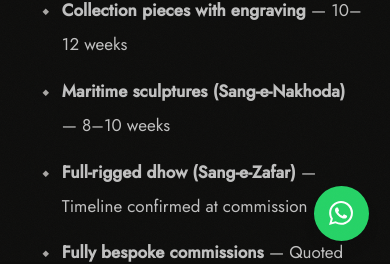
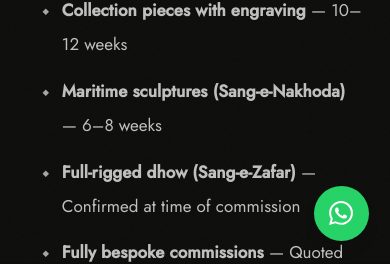
Before and after one commit to khanshahbaz104/sangetaj, a Next.js app: page /shipping in a window 390 px wide. Shown: the part 582-846 px from the top of the page. Built offline with nearby package versions, Linux system fonts and the light colour scheme.

Commit message:
Fix mobile rendring issue

```diff
--- a/src/app/collections/[slug]/page.tsx
+++ b/src/app/collections/[slug]/page.tsx
@@ -288,7 +288,7 @@ export default async function ProductPage({
 
               <div className="mt-6 text-center">
                 <p className="text-sm italic" style={{ color: "rgba(240,237,232,0.65)" }}>
-                  Pricing provided privately upon inquiry. Corporate quotations available for orders of 5+.
+                  Pricing provided privately upon inquiry. Corporate and institutional quotations available on request.
                 </p>
               </div>
             </RevealSection>
--- a/src/app/corporate/page.tsx
+++ b/src/app/corporate/page.tsx
@@ -183,7 +183,7 @@ export default function CorporatePage() {
           <RevealSection delay={0.4} className="mt-10">
             <div className="inline-block px-6 py-3" style={{ backgroundColor: "rgba(120,118,116,0.08)", borderLeft: "2px solid var(--gold)" }}>
               <p className="text-sm" style={{ color: "rgba(240,237,232,0.82)" }}>
-                Single corporate commissions and volume orders are both welcome. Volume pricing is discussed in confidence during consultation.
+                Corporate commissions are available from a single statement piece to volume gifting programmes. All pricing discussed privately.
               </p>
             </div>
           </RevealSection>
--- a/src/app/layout.tsx
+++ b/src/app/layout.tsx
@@ -123,7 +123,7 @@ export default function RootLayout({
     },
     sameAs: [
       "https://www.instagram.com/sang_e_taj/",
-      "https://www.facebook.com/profile.php?id=61589862814394",
+      "https://www.facebook.com/sangetaj",
     ],
   };
 
--- a/src/app/shipping/page.tsx
+++ b/src/app/shipping/page.tsx
@@ -47,8 +47,8 @@ export default function ShippingPage() {
               {[
                 { label: "Standard collection pieces", value: "6–8 weeks" },
                 { label: "Collection pieces with engraving", value: "10–12 weeks" },
-                { label: "Maritime sculptures (Sang-e-Nakhoda)", value: "8–10 weeks" },
-                { label: "Full-rigged dhow (Sang-e-Zafar)", value: "Timeline confirmed at commission" },
+                { label: "Maritime sculptures (Sang-e-Nakhoda)", value: "6–8 weeks" },
+                { label: "Full-rigged dhow (Sang-e-Zafar)", value: "Confirmed at time of commission" },
                 { label: "Fully bespoke commissions", value: "Quoted individually" },
               ].map((item) => (
                 <li key={item.label} className="flex items-start gap-3">
--- a/src/components/layout/Footer.tsx
+++ b/src/components/layout/Footer.tsx
@@ -18,7 +18,7 @@ const socialLinks = [
   },
   {
     label: "Facebook",
-    href: "https://www.facebook.com/profile.php?id=61589862814394",
+    href: "https://www.facebook.com/sangetaj",
     icon: (
       <svg width="15" height="15" viewBox="0 0 24 24" fill="currentColor">
         <path d="M18 2h-3a5 5 0 0 0-5 5v3H7v4h3v8h4v-8h3l1-4h-4V7a1 1 0 0 1 1-1h3z"/>
--- a/src/components/sections/TrustSection.tsx
+++ b/src/components/sections/TrustSection.tsx
@@ -11,7 +11,7 @@ const trustBlocks = [
   {
     icon: "◇",
     heading: "Placed in the Finest Interiors",
-    body: "Our sculptures occupy entrance halls, private studies, executive offices, and palatial residences across the Gulf. Where they are placed, and by whom, is never disclosed.",
+    body: "Each Sang-e-Taj commission is conceived for a specific space — a reception hall, a private study, an executive suite. Where they are placed, and by whom, is never disclosed.",
   },
   {
     icon: "◈",
--- a/src/data/products.json
+++ b/src/data/products.json
@@ -76,7 +76,7 @@
     "weight": "Approximately 2.1 kg",
     "scale": "Interpretive · Not to scale",
     "finishOptions": ["Natural polished", "Matte"],
-    "leadTime": "8–10 weeks standard · 12–14 weeks with bespoke engraving",
+    "leadTime": "6–8 weeks standard · 10–12 weeks with bespoke engraving",
     "highlights": [
       "Aged black granite base included",
       "Full rigging hand-carved from single marble block",
@@ -106,7 +106,7 @@
     "weight": "Approximately 4.2 kg",
     "scale": "Interpretive monumental scale",
     "finishOptions": ["Natural polished", "Matte"],
-    "leadTime": "Timeline confirmed at commission",
+    "leadTime": "Confirmed at time of commission · With calligraphy engraving: 10–12 weeks",
     "highlights": [
       "Full-rigged sails from a single block — no joints",
       "Monumental 48 cm presence commands any interior",
```
